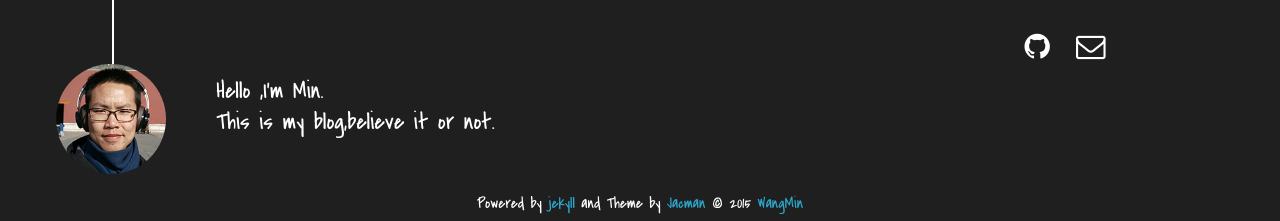
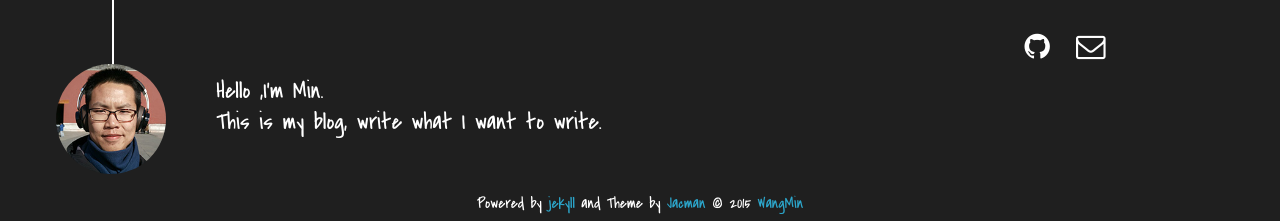
Before and after one commit to WangMinSSS/WangMinSSS.github.io, a Jekyll site: the page built from index.html, in a window 1280 px wide. Shown: the part 2054-2275 px from the top of the page. Built offline with Jekyll 4.4.1, drawn with Linux system fonts in a browser that asks for light colours; a script that is not in the unit is left out; the list of posts is cut into pages by our own code.

Commit message:
Update _config.yml

```diff
--- a/_config.yml
+++ b/_config.yml
@@ -84,7 +84,7 @@ share_to: true #enable share-to buttons if true
 author:
   name: WangMin      ## e.g. wuchong Author name
   intro_line1:  "Hello ,I'm Min."    ## your introduction on the bottom of the page
-  intro_line2:  "This is my blog,believe it or not."  ## the 2nd line
+  intro_line2:  "This is my blog, write what I want to write."  ## the 2nd line
   #weibo:      ## e.g. wuchong1014 or 2176287895 for http://weibo.com/2176287895
   #weibo_verifier:  ## e.g. b3593ceb Your weibo-show widget verifier ,if you use weibo-show it is needed.
   #tsina:      ## e.g. 2176287895  Your weibo ID,It will be used in share button.
@@ -108,7 +108,6 @@ toc:
 
 #### Links
 links:
-  #码农圈: https://coderq.com
   #Jark's Blog: http://wuchong.me
 
 #### Comment
```
